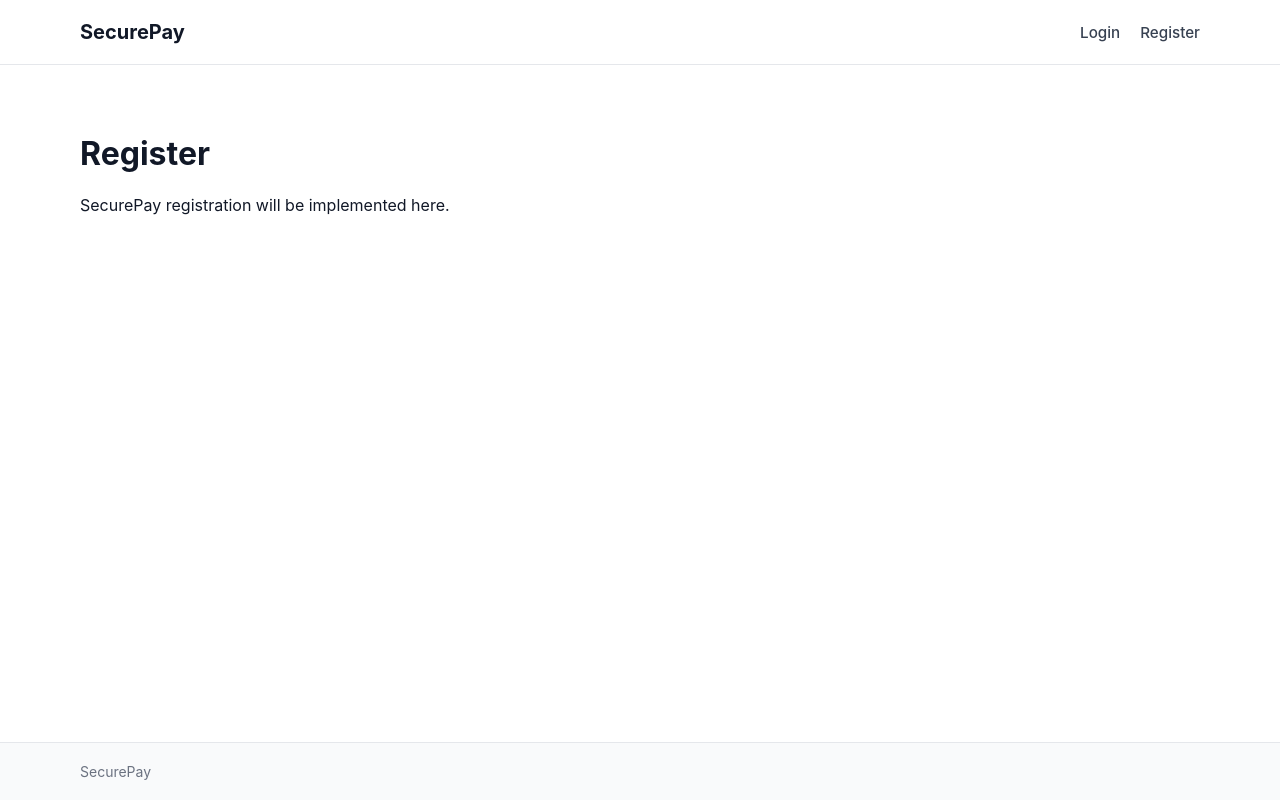
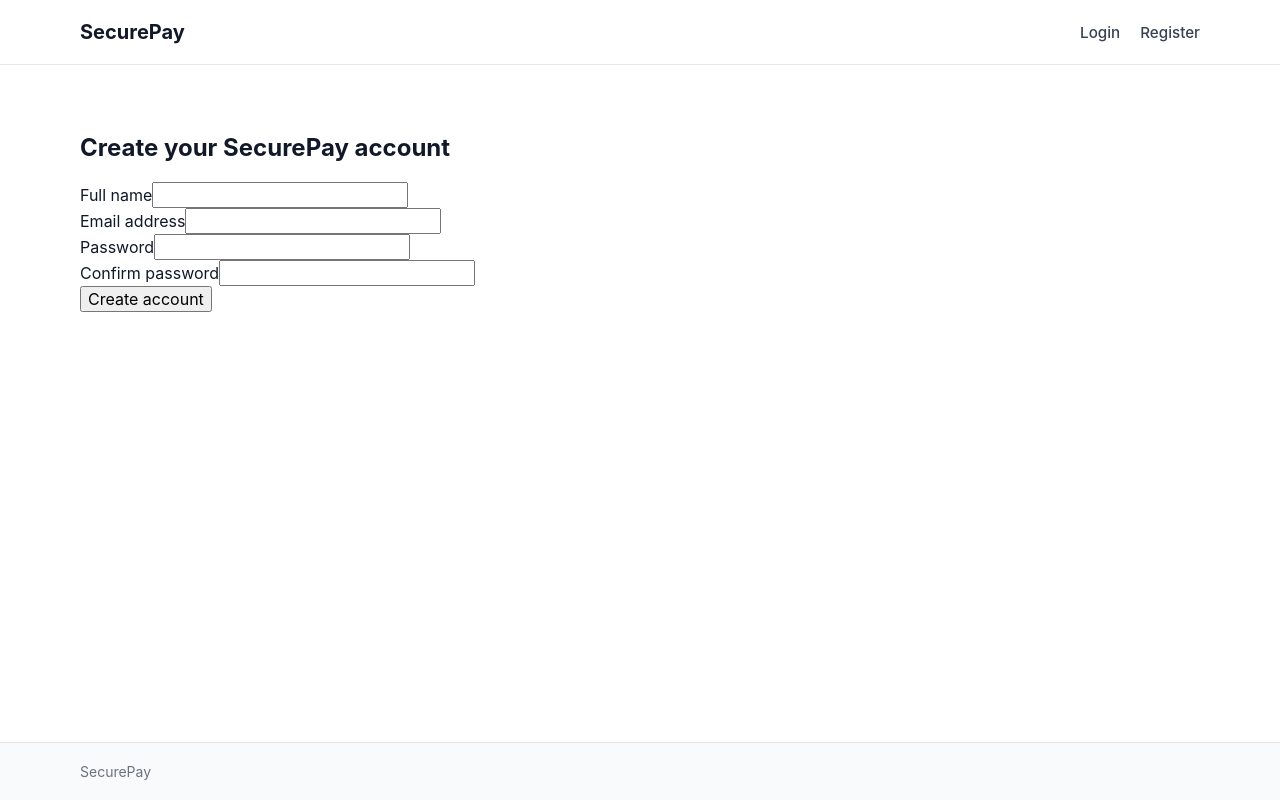
Before and after one commit to 76Sahil/SecurePay---Event-Driven-Digital-Payment-And-Wallet-Platform-, a React (Vite) app in the folder frontend/: page /register in a window 1280 px wide. Built offline with nearby package versions, Linux system fonts and the light colour scheme.

Commit message:
feat(frontend): add registration form foundation

```diff
--- a/frontend/src/pages/RegisterPage.tsx
+++ b/frontend/src/pages/RegisterPage.tsx
@@ -1,9 +1,150 @@
+import { useState } from 'react'
+import type { ChangeEvent, FormEvent } from 'react'
+
+type RegisterFormData = {
+    fullName: string
+    email: string
+    password: string
+    confirmPassword: string
+}
+
 function RegisterPage() {
+    const [formData, setFormData] = useState<RegisterFormData>({
+        fullName: '',
+        email: '',
+        password: '',
+        confirmPassword: '',
+    })
+
+    const [errors, setErrors] = useState<string[]>([])
+    const [isSubmitting, setIsSubmitting] = useState(false)
+
+    function handleChange(
+        event: ChangeEvent<HTMLInputElement>,
+    ) {
+        const { name, value } = event.target
+
+        setFormData((current) => ({
+            ...current,
+            [name]: value,
+        }))
+    }
+
+    function validateForm(): string[] {
+        const validationErrors: string[] = []
+
+        if (!formData.fullName.trim()) {
+            validationErrors.push('Full name is required.')
+        }
+
+        if (!formData.email.trim()) {
+            validationErrors.push('Email is required.')
+        }
+
+        if (!formData.password) {
+            validationErrors.push('Password is required.')
+        }
+
+        if (!formData.confirmPassword) {
+            validationErrors.push('Please confirm your password.')
+        }
+
+        if (
+            formData.password &&
+            formData.confirmPassword &&
+            formData.password !== formData.confirmPassword
+        ) {
+            validationErrors.push('Passwords do not match.')
+        }
+
+        return validationErrors
+    }
+
+    function handleSubmit(event: FormEvent<HTMLFormElement>) {
+        event.preventDefault()
+
+        const validationErrors = validateForm()
+
+        setErrors(validationErrors)
+
+        if (validationErrors.length > 0) {
+            return
+        }
+
+        setIsSubmitting(true)
+
+        // Backend registration will be connected later.
+        setTimeout(() => {
+            setIsSubmitting(false)
+        }, 500)
+    }
+
     return (
-        <main>
-            <h1>Register</h1>
-            <p>SecurePay registration will be implemented here.</p>
-        </main>
+        <section>
+            <h1>Create your SecurePay account</h1>
+
+            <form onSubmit={handleSubmit} noValidate>
+                <div>
+                    <label htmlFor="fullName">Full name</label>
+                    <input
+                        id="fullName"
+                        name="fullName"
+                        type="text"
+                        value={formData.fullName}
+                        onChange={handleChange}
+                        autoComplete="name"
+                    />
+                </div>
+
+                <div>
+                    <label htmlFor="email">Email address</label>
+                    <input
+                        id="email"
+                        name="email"
+                        type="email"
+                        value={formData.email}
+                        onChange={handleChange}
+                        autoComplete="email"
+                    />
+                </div>
+
+                <div>
+                    <label htmlFor="password">Password</label>
+                    <input
+                        id="password"
+                        name="password"
+                        type="password"
+                        value={formData.password}
+                        onChange={handleChange}
+                        autoComplete="new-password"
+                    />
+                </div>
+
+                <div>
+                    <label htmlFor="confirmPassword">Confirm password</label>
+                    <input
+                        id="confirmPassword"
+                        name="confirmPassword"
+                        type="password"
+                        value={formData.confirmPassword}
+                        onChange={handleChange}
+                        autoComplete="new-password"
+                    />
+                </div>
+
+                {errors.length > 0 && (
+                    <div role="alert">
+                        {errors.map((error) => (
+                            <p key={error}>{error}</p>
+                        ))}
+                    </div>
+                )}
+
+                <button type="submit" disabled={isSubmitting}>
+                    {isSubmitting ? 'Creating account...' : 'Create account'}
+                </button>
+            </form>
+        </section>
     )
 }
 
```
